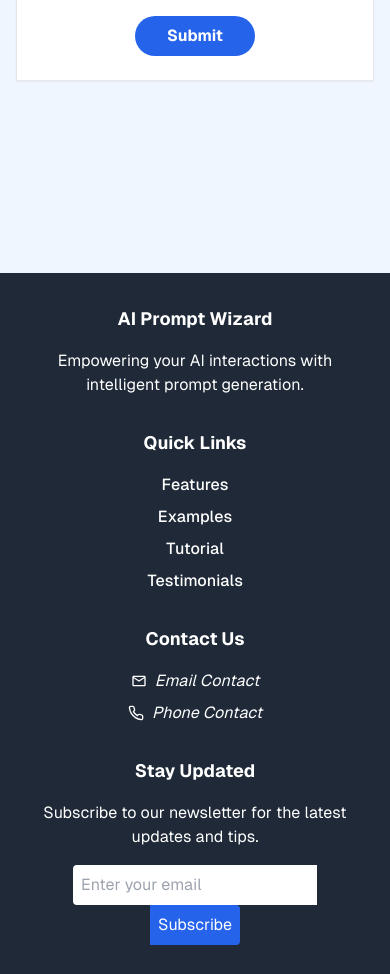
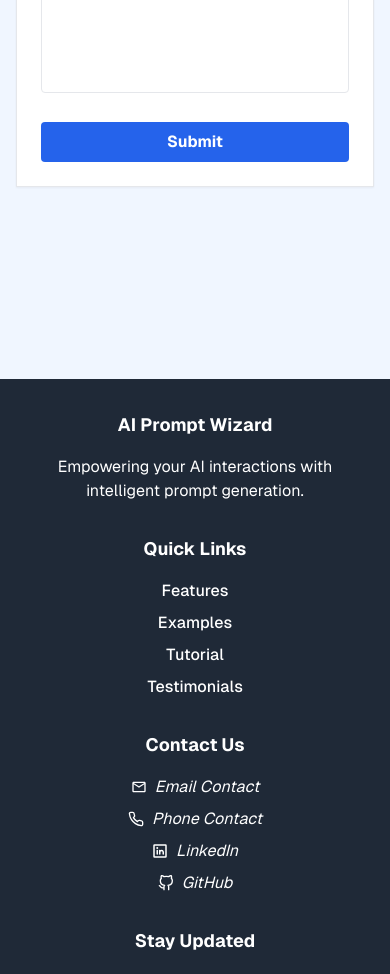
Before and after one commit to Orbitado/ai-prompt-wizard, a Next.js app: page / in a window 390 px wide. Shown: the part 5900-6874 px from the top of the page. Built offline with nearby package versions, Linux system fonts and the light colour scheme.

Commit message:
[ADDED] All responsive footer with his respective links

```diff
--- a/src/components/common/CallToAction.tsx
+++ b/src/components/common/CallToAction.tsx
@@ -2,7 +2,7 @@ import Button from "./Button";
 
 export default function CallToAction() {
   return (
-    <article className="flex flex-col justify-center items-center space-y-6 bg-blue-600 my-16 py-8 rounded-xl w-full text-center">
+    <article className="flex flex-col justify-center items-center space-y-6 bg-blue-600 my-16 px-4 py-8 rounded-xl w-full text-center">
       <h3 className="font-bold text-4xl text-white">
         Ready to Supercharge Your AI Interactions?
       </h3>
--- a/src/components/common/GetInTouch.tsx
+++ b/src/components/common/GetInTouch.tsx
@@ -1,5 +1,4 @@
 import React from "react";
-import Button from "@/components/common/Button";
 import Input from "@/components/common/Input";
 import { Card, CardContent } from "@/components/ui/card";
 
@@ -11,9 +10,9 @@ export default function GetInTouch() {
           Get in Touch
         </h3>
         <Card>
-          <CardContent className="gap-6 grid bg-white">
+          <CardContent className="bg-white">
             <form action="" className="gap-6 grid">
-              <div className="gap-6 grid grid-cols-2">
+              <div className="md:gap-6 grid grid-cols-1 md:grid-cols-2">
                 <Input inputType="name" type="text" />
                 <Input inputType="email" type="email" />
               </div>
@@ -30,7 +29,9 @@ export default function GetInTouch() {
                   required
                 />
               </label>
-              <Button href="">Submit</Button>
+              <button className="bg-blue-600 hover:bg-blue-700 p-2 rounded-[0.25rem] w-full h-fit font-bold text-white">
+                Submit
+              </button>
             </form>
           </CardContent>
         </Card>
--- /dev/null
+++ b/src/components/common/SocialMedia.tsx
@@ -0,0 +1,24 @@
+import Link from "next/link";
+
+export default function SocialMedia({
+  icon,
+  children,
+  isBlank,
+  href,
+}: {
+  icon: React.ReactNode;
+  children: string;
+  href: string;
+  isBlank?: boolean;
+}) {
+  return (
+    <Link
+      href={href}
+      className="flex items-center gap-2"
+      target={isBlank ? "_blank" : "_self"}
+    >
+      {icon}
+      <span className="hover:underline">{children}</span>
+    </Link>
+  );
+}
--- a/src/components/specific/Footer.tsx
+++ b/src/components/specific/Footer.tsx
@@ -1,8 +1,10 @@
 import { renderLinks } from "@/services/renderNavigationLinks";
 import { MdOutlineEmail } from "react-icons/md";
 import { FiPhone } from "react-icons/fi";
+import { PiLinkedinLogoBold } from "react-icons/pi";
+import { FiGithub } from "react-icons/fi";
 
-import Link from "next/link";
+import SocialMedia from "@/components/common/SocialMedia";
 export default function Footer() {
   return (
     <footer className="bg-gray-800 p-8 text-center text-white lg:text-start">
@@ -20,20 +22,32 @@ export default function Footer() {
         <section className="space-y-4">
           <h4 className="font-bold text-lg">Contact Us</h4>
           <address className="flex flex-col items-center lg:items-start space-y-2">
-            <Link
-              href={"mailto:vleonardojuanpablo@icloud.com"}
-              className="flex items-center gap-2"
+            <SocialMedia
+              icon={<MdOutlineEmail />}
+              href="mailto:vleonardojuanpablo@icloud.com"
             >
-              <MdOutlineEmail />
-              <span className="hover:underline">Email Contact</span>
-            </Link>
-            <Link
-              href={"tel:+5493816134310"}
-              className="flex items-center gap-2"
+              Email Contact
+            </SocialMedia>
+
+            <SocialMedia icon={<FiPhone />} href="tel:+5493816134310">
+              Phone Contact
+            </SocialMedia>
+
+            <SocialMedia
+              icon={<PiLinkedinLogoBold />}
+              href="https://www.linkedin.com/in/leonardo-valdez/"
+              isBlank
             >
-              <FiPhone />
-              <span className="hover:underline">Phone Contact</span>
-            </Link>
+              LinkedIn
+            </SocialMedia>
+
+            <SocialMedia
+              icon={<FiGithub />}
+              href="https://github.com/Orbitado/ai-prompt-wizard"
+              isBlank
+            >
+              GitHub
+            </SocialMedia>
           </address>
         </section>
         <section className="space-y-4">
@@ -46,12 +60,19 @@ export default function Footer() {
               className="p-2 rounded-s-[0.25rem] text-black"
               required
             />
-            <button className="bg-blue-600 p-2 rounded-e-[0.25rem] h-fit">
+            <button className="bg-blue-600 p-2 rounded-e-[0.25rem] h-fit hover:bg-blue-700 font-bold">
               Subscribe
             </button>
           </form>
         </section>
       </div>
+      <div className="container mx-auto mt-8">
+        <hr className="border-gray-700" />
+        <p className="text-center py-2 mt-6">
+          &copy; 2024 AI Prompt Wizard. All rights reserved.
+        </p>
+        <p className="text-center">Made by Leonardo Juan Pablo Valdez</p>
+      </div>
     </footer>
   );
 }
```
